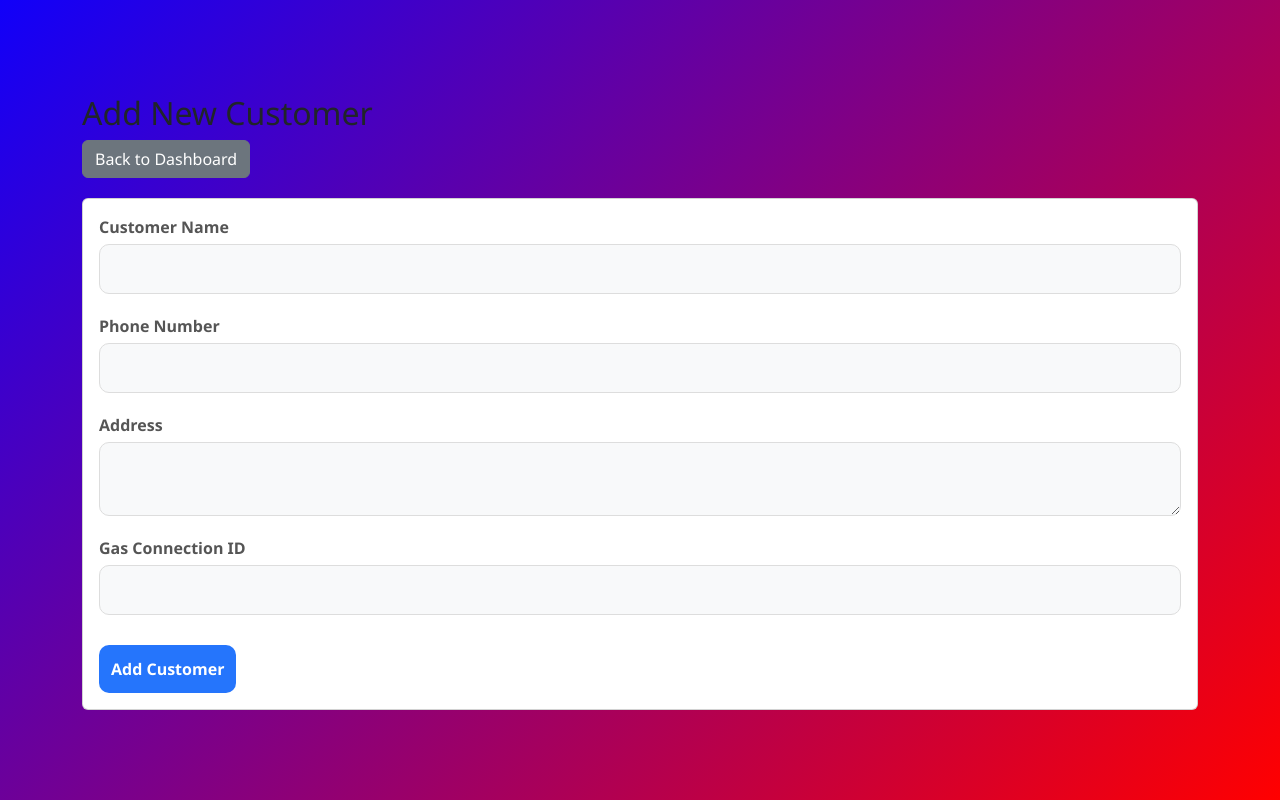
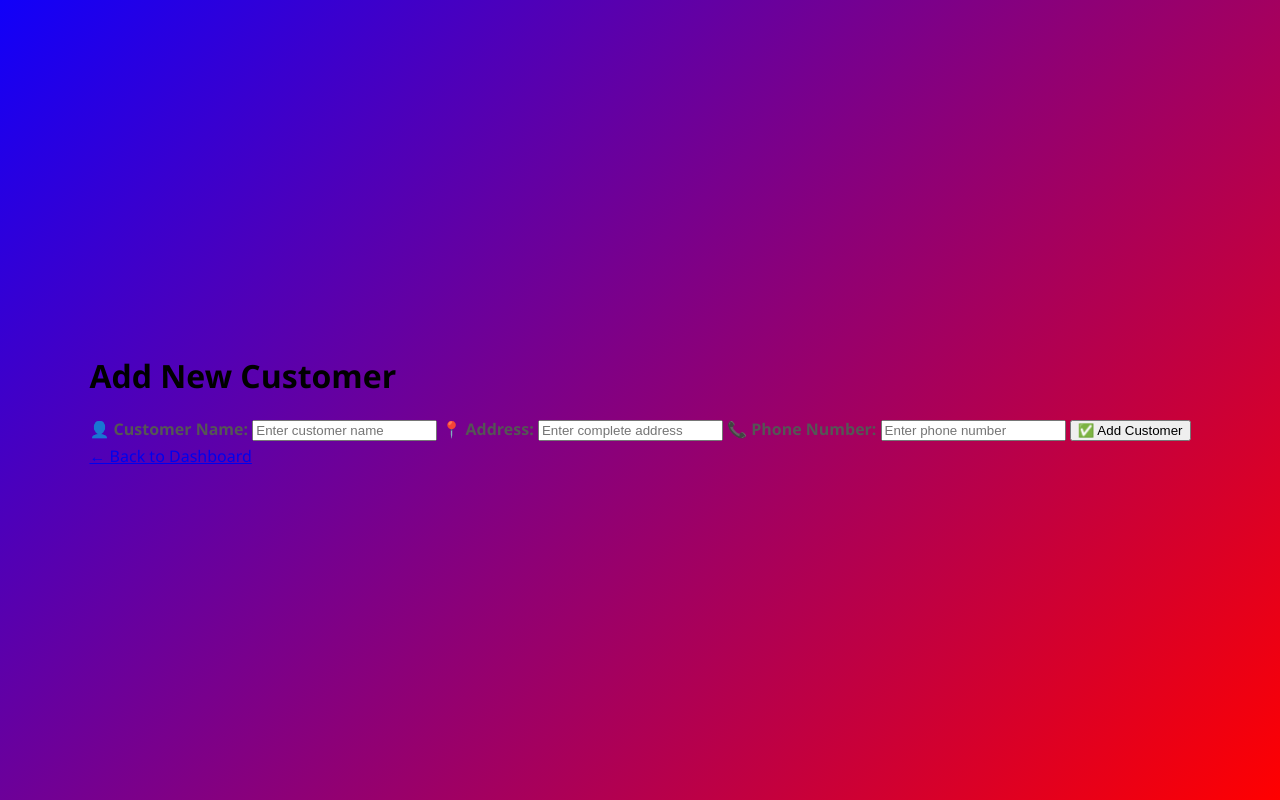
Before and after one commit to vinoddappadwad-beep/gas-agency-Management-system, a PHP site: page /add_customer.php in a window 1280 px wide. Run offline with PHP 8.4, Linux system fonts and the light colour scheme; a user stored in the database is signed in.

Commit message:
Refactor add_customer.php for improved functionality

```diff
--- a/add_customer.php
+++ b/add_customer.php
@@ -1,55 +1,64 @@
 <?php
+session_start();
 include 'config.php';
-if(!isset($_SESSION['user_id'])) { header("Location: index.php"); exit(); }
+if (!isset($_SESSION['loggedin'])) {
+    header("Location: index.php");
+    exit;
+}
 
-if(isset($_POST['add_customer'])) {
-    $name = $_POST['name'];
-    $phone = $_POST['phone'];
-    $address = $_POST['address'];
-    $gas_id = $_POST['gas_id'];
+$message = '';
 
-    $stmt = $conn->prepare("INSERT INTO customers (name, phone, address, gas_id) VALUES (?, ?, ?, ?)");
-    $stmt->bind_param("ssss", $name, $phone, $address, $gas_id);
-    $stmt->execute();
-    $success = "Customer Added Successfully!";
+if ($_SERVER['REQUEST_METHOD'] === 'POST') {
+    $name = $conn->real_escape_string($_POST['name']);
+    $address = $conn->real_escape_string($_POST['address']);
+    $phone = $conn->real_escape_string($_POST['phone']);
+
+    if ($name && $address && $phone) {
+        $sql = "INSERT INTO customers (name, address, phone) VALUES ('$name', '$address', '$phone')";
+        if ($conn->query($sql) === TRUE) {
+            $_SESSION['success_message'] = "Customer added successfully.";
+            header("Location: view_customer.php");
+            exit;
+        } else {
+            $message = "Error: " . $conn->error;
+        }
+    } else {
+        $message = "Please fill all fields.";
+    }
 }
 ?>
+
 <!DOCTYPE html>
-<html>
+<html lang="en">
 <head>
-    <title>Add Customer</title>
-    <link href="https://cdn.jsdelivr.net/npm/bootstrap@5.3.0/dist/css/bootstrap.min.css" rel="stylesheet">
-    <link rel="stylesheet" href="style.css">
+    <meta charset="UTF-8" />
+    <title>Add Customer - Bharat Gas</title>
+    <link rel="stylesheet" href="style.css" />
 </head>
 <body>
-    <div class="container mt-4">
-        <h2>Add New Customer</h2>
-        <a href="view_customer.php" class="btn btn-secondary mb-3">Back to Dashboard</a>
 
-        <?php if(isset($success)) echo "<div class='alert alert-success'>$success</div>"; ?>
+    <div class="container">
+        <div class="form-container">
+            <h1>Add New Customer</h1>
 
-        <div class="card">
-            <div class="card-body">
-                <form method="POST">
-                    <div class="mb-3">
-                        <label>Customer Name</label>
-                        <input type="text" name="name" class="form-control" required>
-                    </div>
-                    <div class="mb-3">
-                        <label>Phone Number</label>
-                        <input type="text" name="phone" class="form-control" required>
-                    </div>
-                    <div class="mb-3">
-                        <label>Address</label>
-                        <textarea name="address" class="form-control" required></textarea>
-                    </div>
-                    <div class="mb-3">
-                        <label>Gas Connection ID</label>
-                        <input type="text" name="gas_id" class="form-control" required>
-                    </div>
-                    <button type="submit" name="add_customer" class="btn btn-primary">Add Customer</button>
-                </form>
-            </div>
+            <?php if ($message): ?>
+                <div class="error-msg"><?= htmlspecialchars($message) ?></div>
+            <?php endif; ?>
+
+            <form method="post" action="">
+                <label>👤 Customer Name:</label>
+                <input type="text" name="name" placeholder="Enter customer name" required />
+
+                <label>📍 Address:</label>
+                <input type="text" name="address" placeholder="Enter complete address" required />
+
+                <label>📞 Phone Number:</label>
+                <input type="text" name="phone" placeholder="Enter phone number" required />
+
+                <input type="submit" value="✅ Add Customer" />
+            </form>
+
+            <a href="dashboard.php" class="btn-back">← Back to Dashboard</a>
         </div>
     </div>
 </body>
```
